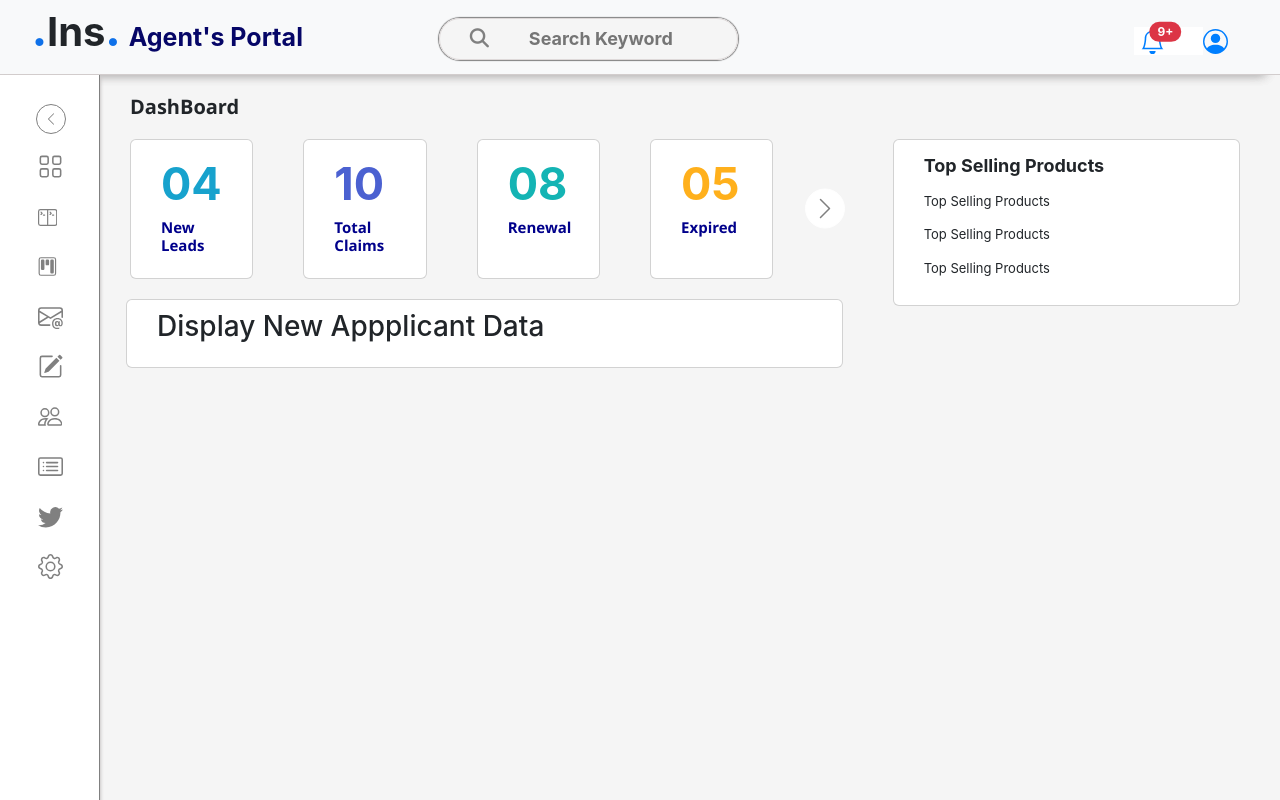
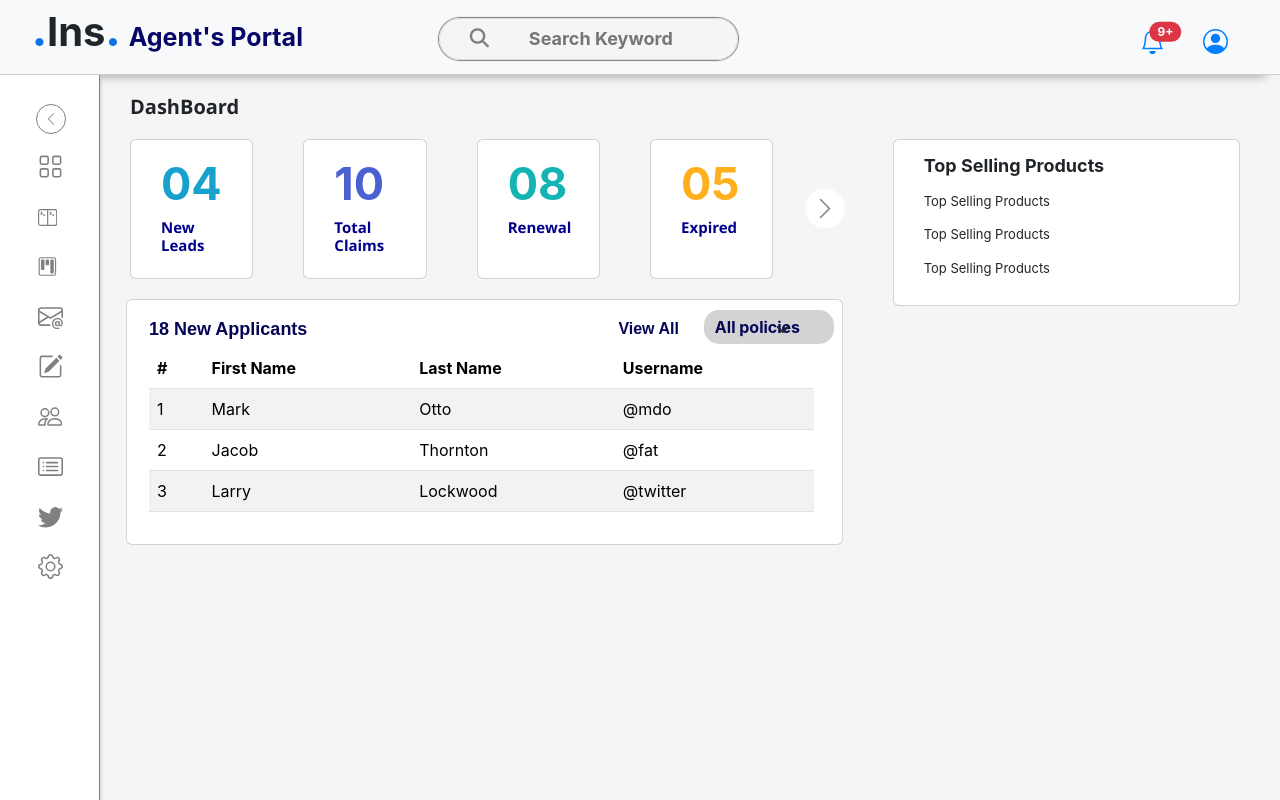
Before and after one commit to sridharshree303/insuranceapp, a React (Create React App) app: page / in a window 1280 px wide. Built offline with nearby package versions, Linux system fonts and the light colour scheme.

Commit message:
commit#4

```diff
--- a/package.json
+++ b/package.json
@@ -6,8 +6,10 @@
     "@testing-library/jest-dom": "^5.16.5",
     "@testing-library/react": "^13.4.0",
     "@testing-library/user-event": "^13.5.0",
+    "bootstrap": "^5.2.3",
     "bootstrap-icons": "^1.10.4",
     "react": "^18.2.0",
+    "react-bootstrap": "^2.7.4",
     "react-dom": "^18.2.0",
     "react-scripts": "5.0.1",
     "web-vitals": "^2.1.4"
--- a/src/components/DashBoard.css
+++ b/src/components/DashBoard.css
@@ -87,3 +87,74 @@
     padding-left: 30px;
     padding-top: 10px;
 }
+
+/* ------------------Applicant table section ---------------------- */
+
+.sizing3{
+    margin: 20px 30px 0px 20px;
+    text-align: left;
+    padding-left: 10px;
+    padding-top: 10px;
+}
+
+
+.applicantHeader{
+    font-size: 18px;
+    font-weight: 600;
+    padding-top: 5px;
+    font-family: Arial, Helvetica, sans-serif;
+    color: rgb(5, 5, 85);
+}
+
+.applicantHeader2{
+    font-size: 16px;
+    font-weight: 600;
+    font-family: Arial, Helvetica, sans-serif;
+    color: rgb(5, 5, 85);
+}
+
+select {
+    -webkit-appearance: none;
+    -moz-appearance: none;
+    text-indent: 1px;
+    text-overflow: '';
+}
+
+.dropdown-container {
+   position: relative;
+   border-radius: 5px;
+}
+.dropdown-container .fa {
+  position: absolute;
+  right:0px;
+  top: 12px;
+  font-size: 16px;
+}
+
+
+
+select option{
+    padding: 10px 10px;
+}
+
+.dropdownItem{
+    padding: 10px;
+    margin: 10px 10px;
+}
+
+.form-group select{
+    width: 130px;
+    border: none;
+    border-radius: 15px;
+    padding: 5px 10px;
+    margin-left: 1px;
+    box-shadow: none !important;
+    background-color: rgba(188, 188, 188, 0.659);
+    font-size: 16px;
+    font-weight: bold;
+    color: rgb(5, 5, 85);
+}
+
+.form-group select::selection{
+    background-color: rgb(145, 141, 141);
+}
--- a/src/components/DashBoard.js
+++ b/src/components/DashBoard.js
@@ -1,10 +1,11 @@
 import React from 'react';
 import './DashBoard.css';
+import Table from 'react-bootstrap/Table';
 
 const DashBoard = () => {
     return (
         <div className='row dashContent'>
-
+            {/* ------------ Left Layout ------------------- */}
             <h6 className='col-12 pageHeader'>DashBoard</h6>
             <div className='col-8'>
                 {/* ------- statics cards ---------- */}
@@ -36,11 +37,62 @@ const DashBoard = () => {
 
                 {/* ---------------View new Applicants-------------------- */}
                 <div className='row px-2'>
-                    <div className='sizing card card-body'>
-                            <h3>Display New Appplicant Data</h3>
+                    <div className='sizing3 row card card-body'>
+                        <div className='float row'>
+                            <h3 className='applicantHeader col-5 mt-1'>18 New Applicants</h3>
+                            <button className='applicantHeader2 col-2 offset-3 right noBorder  right'>View All</button>
+                            {/* -------dropdown--------- */}
+                            <div className="col-2">
+                                <div className="form-group dropdown-container">
+                                    <select name="" id="" className="drop form-control ">
+                                        <option className='dropdownItem' defaultValue="-1">All policies </option>
+                                        <option className='dropdownItem' value="1">Health</option>
+                                        <option className='dropdownItem' value="1">Document</option>
+                                        <option className='dropdownItem' value="1">Gallery</option>
+                                    </select>
+                                    <i className="fa fa-angle-down "></i>
+                                </div>
+                            </div>
+
+                            {/* <p>New Applicants Data ---- View All action ------ Dropdown for policies </p> */}
+                        </div>
+                        <div>
+                            <Table className='table table-hover' striped hover size="md">
+                                <thead>
+                                    <tr>
+                                        <th>#</th>
+                                        <th>First Name</th>
+                                        <th>Last Name</th>
+                                        <th>Username</th>
+                                    </tr>
+                                </thead>
+                                <tbody>
+                                    <tr>
+                                        <td>1</td>
+                                        <td>Mark</td>
+                                        <td>Otto</td>
+                                        <td>@mdo</td>
+                                    </tr>
+                                    <tr>
+                                        <td>2</td>
+                                        <td>Jacob</td>
+                                        <td>Thornton</td>
+                                        <td>@fat</td>
+                                    </tr>
+                                    <tr>
+                                        <td>3</td>
+                                        <td>Larry</td>
+                                        <td>Lockwood</td>
+                                        <td>@twitter</td>
+                                    </tr>
+                                </tbody>
+                            </Table>
+                        </div>
                     </div>
                 </div>
             </div>
+
+            {/* ----------------- Right layout --------------------------------- */}
             <div className='col-4'>
                 <div className='sizing2 card sellBottom'>
                     <h6 className="sellHeader">Top Selling Products</h6>
--- a/src/components/Header.css
+++ b/src/components/Header.css
@@ -77,5 +77,5 @@
 
   .noBorder{
     border: none;
-    background-color: white;
+    background-color: transparent;
   }
```
Also changed, not shown: 1 other file (tests, documents, lock files or other folders).
